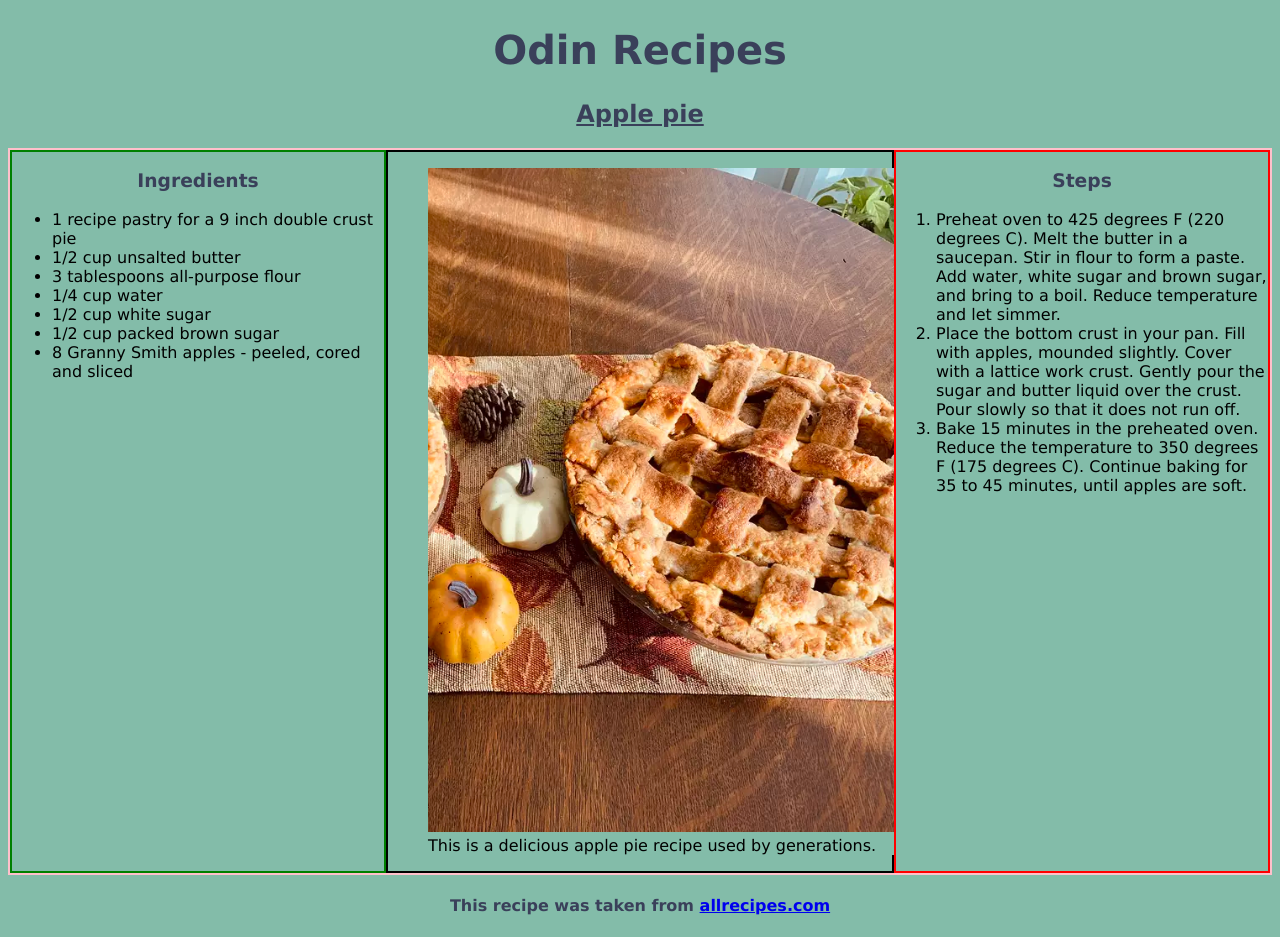
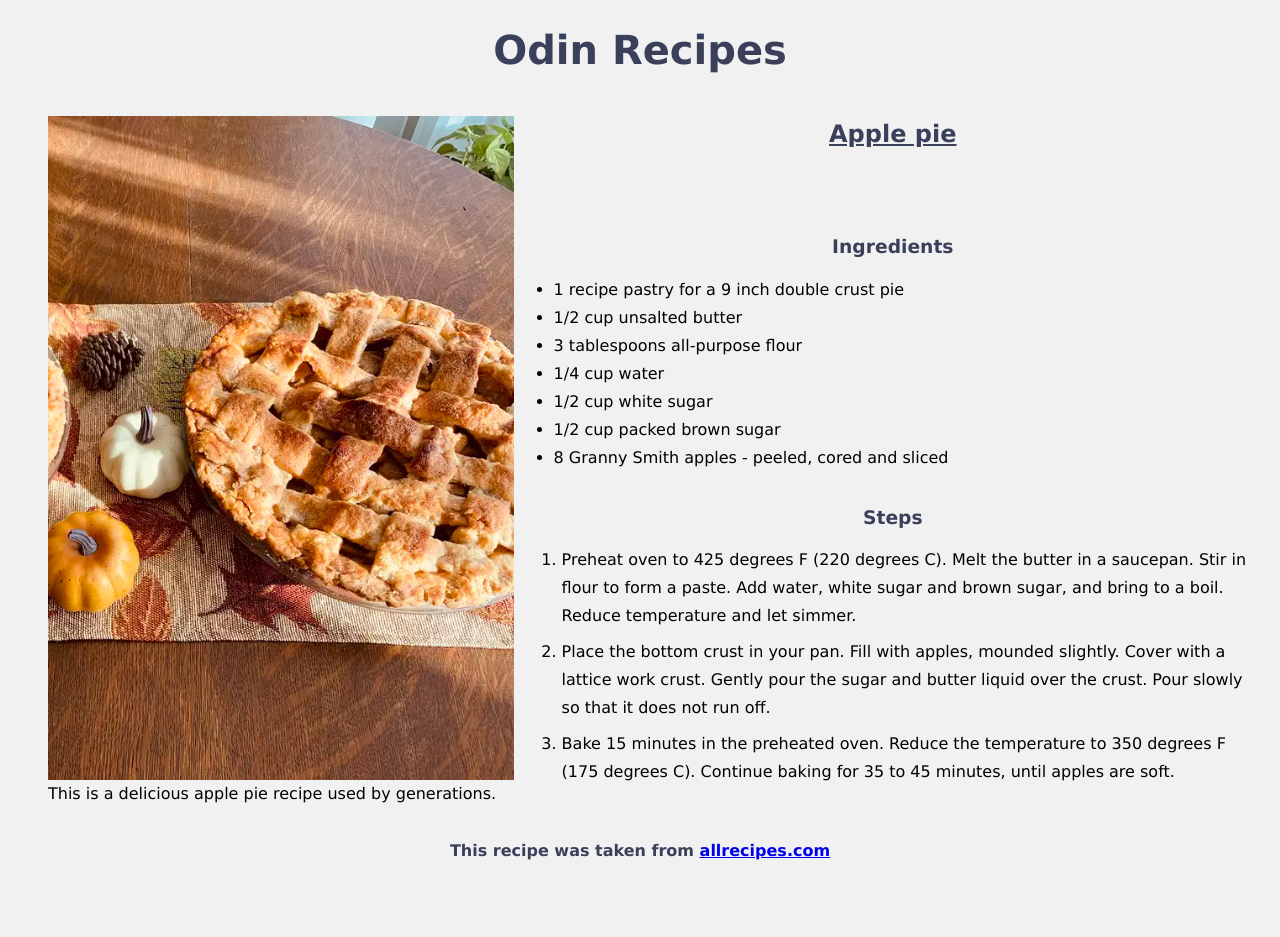
Before and after one commit to guguiness/odin-recipes, a plain HTML site: page recipes/pie.html in a window 1280 px wide. After the commit the page ends 881 px from the top, so only its background shows below. Drawn offline with Linux system fonts and the light colour scheme.

Commit message:
feat: Layout com flexbox adicionado

```diff
--- a/css/recipes.css
+++ b/css/recipes.css
@@ -1,11 +1,19 @@
+* {
+    background-color: #F1F1F1;
+}
+
 h2 {
     font-size: 24px;
     text-decoration: underline;
 }
 
+.container {
+    display: flex;
+    flex-direction: row;
+}
+
 .img-section {
     display: block;
-    border: solid black 2px;
     width: 40%;
 }
 
@@ -13,21 +21,17 @@ img, figure {
     display: inline-block;
 }
 
-.container {
+.texts-section {
     display: flex;
-    flex-direction: row;
-    justify-content: center;
-    border: solid pink 2px;
-    /* height: 200px; */
+    flex-direction: column;
 }
 
 .ingred-section, .steps-section {
     height: auto;
-    width: 30%;
 }
 
 .ingred-section {
-    border: solid green 2px;
+    margin-top: 50px;
 }
 
 img {
@@ -35,6 +39,10 @@ img {
     width: 500px;
 }
 
-.steps-section {
-    border: solid red 2px;
+.steps-section ol li, .ingred-section ul li {
+    line-height: 28px;
 }
+
+.steps-section ol li {
+    margin: 8px;
+}
--- a/recipes/pie.html
+++ b/recipes/pie.html
@@ -11,8 +11,15 @@
         <h1 class="main-title title">Odin Recipes</h1>
     </header>
     <main>
+        <div class="container">
+            <section class="section img-section">
+                <figure>
+                    <img src="../images/pie.jpg" alt="An apple pie">
+                    <figcaption>This is a delicious apple pie recipe used by generations.</figcaption>
+                </figure>
+            </section>
+            <section class="texts-section">
                 <h2 class="title">Apple pie</h2>
-        <div class="container">
                 <section class="section ingred-section">
                     <h3 class="title">Ingredients</h3>
                     <ul>
@@ -25,12 +32,6 @@
                         <li>8 Granny Smith apples - peeled, cored and sliced</li>
                     </ul>
                 </section>
-            <section class="section img-section">
-                <figure>
-                    <img src="../images/pie.jpg" alt="An apple pie">
-                    <figcaption>This is a delicious apple pie recipe used by generations.</figcaption>
-                </figure>
-            </section>
                 <section class="section steps-section">
                     <h3 class="title">Steps</h3>
                     <ol>
@@ -39,6 +40,7 @@
                         <li>Bake 15 minutes in the preheated oven. Reduce the temperature to 350 degrees F (175 degrees C). Continue baking for 35 to 45 minutes, until apples are soft.</li>
                     </ol>
                 </section>
+            </section>
         </div>
     </main>
     <footer>
```
Also changed, not shown: css/main.css (line endings or trailing spaces). Lines whose indentation alone changed are shown as unchanged.
